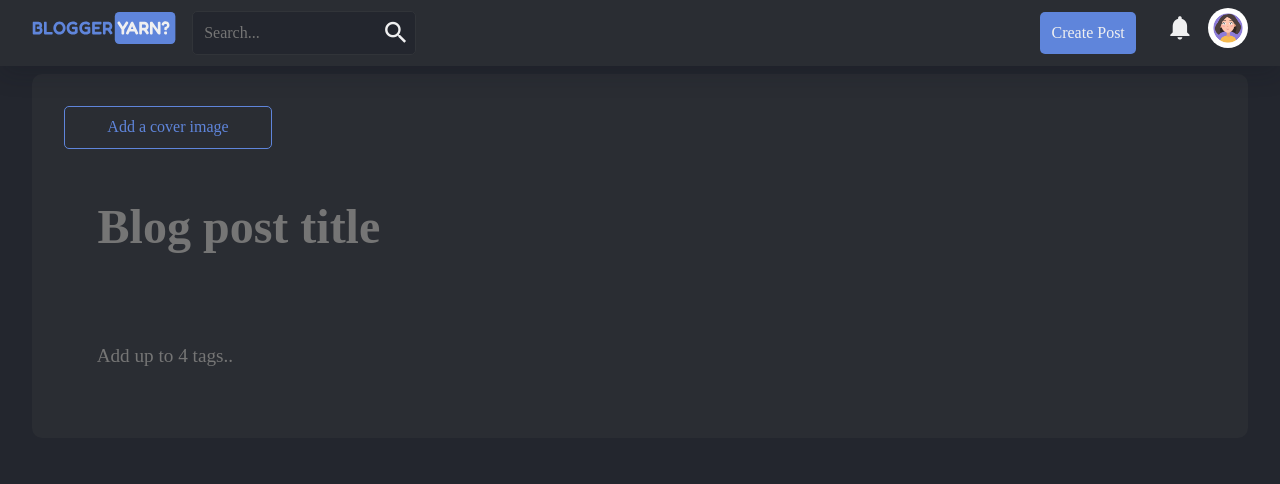
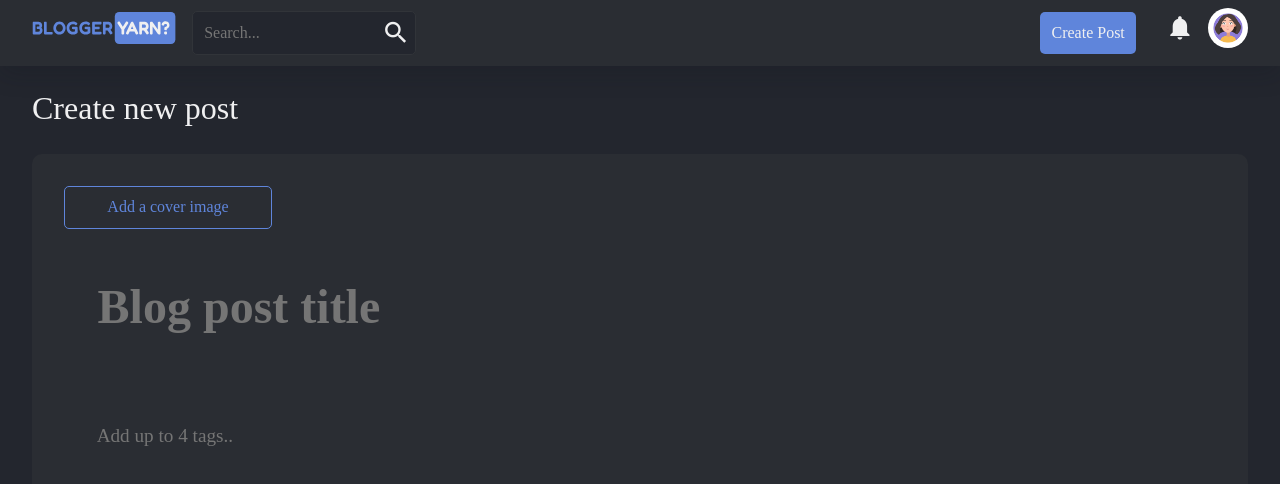
Before and after one commit to wardvisual/blogger-yarn, an Angular app in the folder client/: page /new in a window 1280 px wide. Shown: the top 484 px of the page. Built offline with nearby package versions, Linux system fonts and the light colour scheme.

Commit message:
chore: encapsulate in div with margin

```diff
--- a/client/src/app/app.component.html
+++ b/client/src/app/app.component.html
@@ -1,3 +1,5 @@
 <app-navbar></app-navbar>
 
-<router-outlet></router-outlet>
+<div class="mt-5">
+    <router-outlet></router-outlet>
+</div>
```
